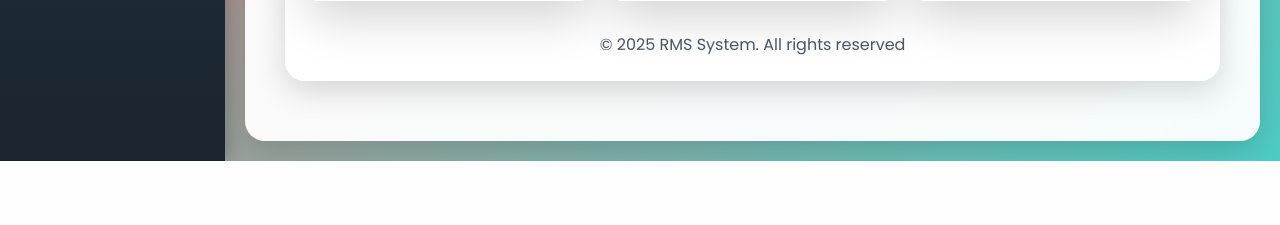
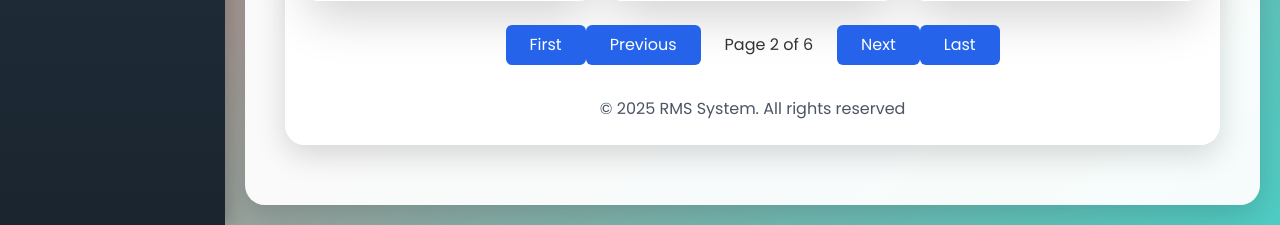
Before and after one commit to zeldris2025/retail_management_system, a Django app: a page that uses retail_management_system/shops/templates/shops/savaii_shops.html in a window 1280 px wide. Shown: the part 966-1191 px from the top of the page. Before the commit the page ends 1127 px from the top, so only its background shows below. Run offline with Django 3.2, Linux system fonts and the light colour scheme; data comes from the database, SQL or seed files in the repository; data that the repository does not hold is empty; some libraries are stand-ins or nearby versions.

Commit message:
pagination added for savaii and upolu

```diff
--- a/retail_management_system/shops/templates/shops/savaii_shops.html
+++ b/retail_management_system/shops/templates/shops/savaii_shops.html
@@ -34,11 +34,19 @@
         {% endfor %}
     </div>
 
-    {% comment %}
-        <div class="mt-8 text-center text-gray-600">
-            <p>© 2025 RMS System. All rights reserved</p>
+    <div class="mt-6 flex justify-center">
+        <div class="inline-flex">
+            {% if page_obj.has_previous %}
+                <a href="?page=1{% if request.GET.q %}&q={{ request.GET.q }}{% endif %}{% if request.GET.tip_top %}&tip_top={{ request.GET.tip_top }}{% endif %}" class="bg-blue-600 text-white px-4 py-2 rounded hover:bg-blue-700">First</a>
+                <a href="?page={{ page_obj.previous_page_number }}{% if request.GET.q %}&q={{ request.GET.q }}{% endif %}{% if request.GET.tip_top %}&tip_top={{ request.GET.tip_top }}{% endif %}" class="bg-blue-600 text-white px-4 py-2 rounded hover:bg-blue-700">Previous</a>
+            {% endif %}
+            <span class="flex items-center px-4 py-2">Page {{ page_obj.number }} of {{ page_obj.paginator.num_pages }}</span>
+            {% if page_obj.has_next %}
+                <a href="?page={{ page_obj.next_page_number }}{% if request.GET.q %}&q={{ request.GET.q }}{% endif %}{% if request.GET.tip_top %}&tip_top={{ request.GET.tip_top }}{% endif %}" class="bg-blue-600 text-white px-4 py-2 rounded hover:bg-blue-700">Next</a>
+                <a href="?page={{ page_obj.paginator.num_pages }}{% if request.GET.q %}&q={{ request.GET.q }}{% endif %}{% if request.GET.tip_top %}&tip_top={{ request.GET.tip_top }}{% endif %}" class="bg-blue-600 text-white px-4 py-2 rounded hover:bg-blue-700">Last</a>
+            {% endif %}
         </div>
-    {% endcomment %}
+    </div>
     <footer class="mt-8 text-center text-gray-600">
         <p>© 2025 RMS System. All rights reserved</p>
     </footer>
--- a/retail_management_system/shops/templates/shops/shop_detail.html
+++ b/retail_management_system/shops/templates/shops/shop_detail.html
@@ -62,13 +62,17 @@
                                 <span class="visually-hidden">Next</span>
                             </button>
                         </div>
+
                     {% else %}
                         <p class="text-muted">No images available</p>
                     {% endif %}
                 </div>
+
             </div>
+
             <a href="javascript:history.back()" class="btn btn-primary">Back</a>
         </div>
+
     </div>
 </div>
 {% endblock %}
```
Also changed, not shown: retail_management_system/shops/templates/shops/upolu_shops.html (+13 -1 lines).
